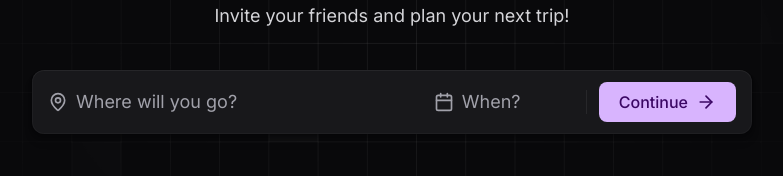
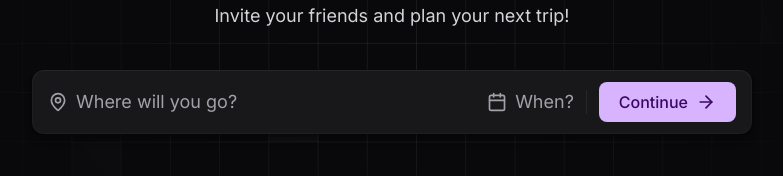
Before and after one commit to gustavogarciac/plannit-frontend, a React (Vite) app: page / in a window 1280 px wide. Shown: the part 332-508 px from the top of the page, without its empty margins (248-1031 px from the left). Built offline with nearby package versions, Linux system fonts and the light colour scheme.

Commit message:
feat: state saving user info to create trip

```diff
--- a/package.json
+++ b/package.json
@@ -10,10 +10,12 @@
     "preview": "vite preview"
   },
   "dependencies": {
+    "date-fns": "^3.6.0",
     "localforage": "^1.10.0",
     "lucide-react": "^0.407.0",
     "match-sorter": "^6.3.4",
     "react": "^18.3.1",
+    "react-day-picker": "^8.10.1",
     "react-dom": "^18.3.1",
     "react-router-dom": "^6.24.1",
     "sort-by": "^1.2.0",
--- a/src/pages/create-trip/confirm-trip-modal.tsx
+++ b/src/pages/create-trip/confirm-trip-modal.tsx
@@ -6,11 +6,19 @@ import { Button } from '../../components/button'
 type ConfirmTripModalProps = {
   handleCloseConfirmTripModal: () => void
   createTrip: (e: FormEvent<HTMLFormElement>) => void
+  setOwnerName: (name: string) => void
+  setOwnerEmail: (email: string) => void
+  ownerName: string
+  ownerEmail: string
 }
 
 export function ConfirmTripModal({
   handleCloseConfirmTripModal,
   createTrip,
+  setOwnerEmail,
+  setOwnerName,
+  ownerEmail,
+  ownerName,
 }: ConfirmTripModalProps) {
   return (
     <div className="fixed inset-0 flex items-center justify-center bg-black/60">
@@ -43,6 +51,8 @@ export function ConfirmTripModal({
             <input
               type="text"
               name="name"
+              value={ownerName}
+              onChange={(e) => setOwnerName(e.target.value)}
               placeholder="Your full name"
               className="flex-1 bg-transparent text-lg outline-none placeholder:text-zinc-400 disabled:cursor-not-allowed"
             />
@@ -53,6 +63,8 @@ export function ConfirmTripModal({
             <input
               type="email"
               name="email"
+              value={ownerEmail}
+              onChange={(e) => setOwnerEmail(e.target.value)}
               placeholder="Your personal email address"
               className="flex-1 bg-transparent text-lg outline-none placeholder:text-zinc-400 disabled:cursor-not-allowed"
             />
--- a/src/pages/create-trip/index.tsx
+++ b/src/pages/create-trip/index.tsx
@@ -1,4 +1,5 @@
 import { FormEvent, useState } from 'react'
+import { DateRange } from 'react-day-picker'
 import { useNavigate } from 'react-router-dom'
 
 import { Logo } from '../../components/logo'
@@ -13,10 +14,26 @@ function CreateTripPage() {
   const [isGuestsModalOpen, setIsGuestsModalOpen] = useState<boolean>(false)
   const [isConfirmTripModalOpen, setIsConfirmTripModalOpen] =
     useState<boolean>(false)
+
+  const [destination, setDestination] = useState('')
+  const [ownerName, setOwnerName] = useState('')
+  const [ownerEmail, setOwnerEmail] = useState('')
+  const [eventStartAndEndDates, setEventStartAndEndDates] = useState<
+    DateRange | undefined
+  >()
+
   const [emailsToInvite, setEmailsToInvite] = useState<string[]>([])
 
   function createTrip(e: FormEvent<HTMLFormElement>) {
     e.preventDefault()
+
+    return console.log({
+      destination,
+      ownerName,
+      ownerEmail,
+      eventStartAndEndDates,
+      emailsToInvite,
+    })
 
     navigate('/trips/123')
   }
@@ -81,6 +98,10 @@ function CreateTripPage() {
             handleOpenGuestsInput={handleOpenGuestsInput}
             handleCloseGuestsInput={handleCloseGuestsInput}
             isGuestsInputOpen={isGuestsInputOpen}
+            setDestination={setDestination}
+            setEventsStartAndEndDates={setEventStartAndEndDates}
+            eventsStartAndEndDates={eventStartAndEndDates}
+            destination={destination}
           />
 
           {isGuestsInputOpen && (
@@ -119,6 +140,10 @@ function CreateTripPage() {
         <ConfirmTripModal
           createTrip={createTrip}
           handleCloseConfirmTripModal={handleCloseConfirmTripModal}
+          setOwnerEmail={setOwnerEmail}
+          setOwnerName={setOwnerName}
+          ownerEmail={ownerEmail}
+          ownerName={ownerName}
         />
       )}
     </div>
--- a/src/pages/create-trip/steps/destination-and-date-step.tsx
+++ b/src/pages/create-trip/steps/destination-and-date-step.tsx
@@ -1,4 +1,9 @@
-import { ArrowRight, Calendar, MapPin, Settings2 } from 'lucide-react'
+import 'react-day-picker/dist/style.css'
+
+import { format } from 'date-fns'
+import { ArrowRight, Calendar, MapPin, Settings2, XIcon } from 'lucide-react'
+import { useState } from 'react'
+import { DateRange, DayPicker } from 'react-day-picker'
 
 import { Button } from '../../../components/button'
 
@@ -6,13 +11,38 @@ type DestinationAndStepProps = {
   isGuestsInputOpen: boolean
   handleOpenGuestsInput: () => void
   handleCloseGuestsInput: () => void
+  setDestination: (destination: string) => void
+  setEventsStartAndEndDates: (dates: DateRange | undefined) => void
+  eventsStartAndEndDates: DateRange | undefined
+  destination: string
 }
 
 export function DestinationAndStep({
   isGuestsInputOpen,
   handleOpenGuestsInput,
   handleCloseGuestsInput,
+  setDestination,
+  setEventsStartAndEndDates,
+  eventsStartAndEndDates,
+  destination,
 }: DestinationAndStepProps) {
+  const [isDatePickerOpen, setIsDatePickerOpen] = useState(false)
+
+  function openDatePicker() {
+    setIsDatePickerOpen(true)
+  }
+
+  function closeDatePicker() {
+    setIsDatePickerOpen(false)
+  }
+
+  const displayedDate =
+    eventsStartAndEndDates &&
+    eventsStartAndEndDates.from &&
+    eventsStartAndEndDates.to
+      ? `${format(eventsStartAndEndDates.from, 'MMMM')}, ${format(eventsStartAndEndDates.from, 'd')} to ${format(eventsStartAndEndDates.to, 'd')}`
+      : null
+
   return (
     <>
       <div className="flex h-16 items-center gap-3 rounded-xl bg-zinc-900 px-4 shadow-shape">
@@ -22,19 +52,45 @@ export function DestinationAndStep({
             disabled={isGuestsInputOpen}
             type="text"
             placeholder="Where will you go?"
+            value={destination}
+            onChange={(e) => setDestination(e.target.value)}
             className="flex-1 bg-transparent text-lg outline-none placeholder:text-zinc-400 disabled:cursor-not-allowed"
           />
         </div>
 
-        <div className="flex w-fit items-center gap-2">
+        <button
+          onClick={openDatePicker}
+          className="flex w-fit items-center gap-2 outline-none"
+        >
           <Calendar className="size-5 text-zinc-400" />
-          <input
-            disabled={isGuestsInputOpen}
-            type="text"
-            placeholder="When?"
-            className="w-28 bg-transparent text-lg outline-none placeholder:text-zinc-400 disabled:cursor-not-allowed"
-          />
-        </div>
+          <span className="text-left text-lg text-zinc-400">
+            {displayedDate || 'When?'}
+          </span>
+        </button>
+
+        {isDatePickerOpen && (
+          <div className="fixed inset-0 flex items-center justify-center bg-black/60">
+            <div className="w-fit space-y-5 rounded-xl bg-zinc-900 px-6 py-5 shadow-shape">
+              <div className="flex items-center justify-between">
+                <h2 className="text-lg font-semibold">Select date</h2>
+                <button onClick={closeDatePicker}>
+                  <XIcon className="size-5 text-zinc-400" />
+                </button>
+              </div>
+
+              <DayPicker
+                mode="range"
+                selected={eventsStartAndEndDates}
+                onSelect={setEventsStartAndEndDates}
+                styles={{
+                  with_weeknumber: {
+                    color: 'red',
+                  },
+                }}
+              />
+            </div>
+          </div>
+        )}
 
         <div className="h-6 w-px bg-zinc-800" />
 
```
Also changed, not shown: 1 other file (tests, documents, lock files or other folders).
